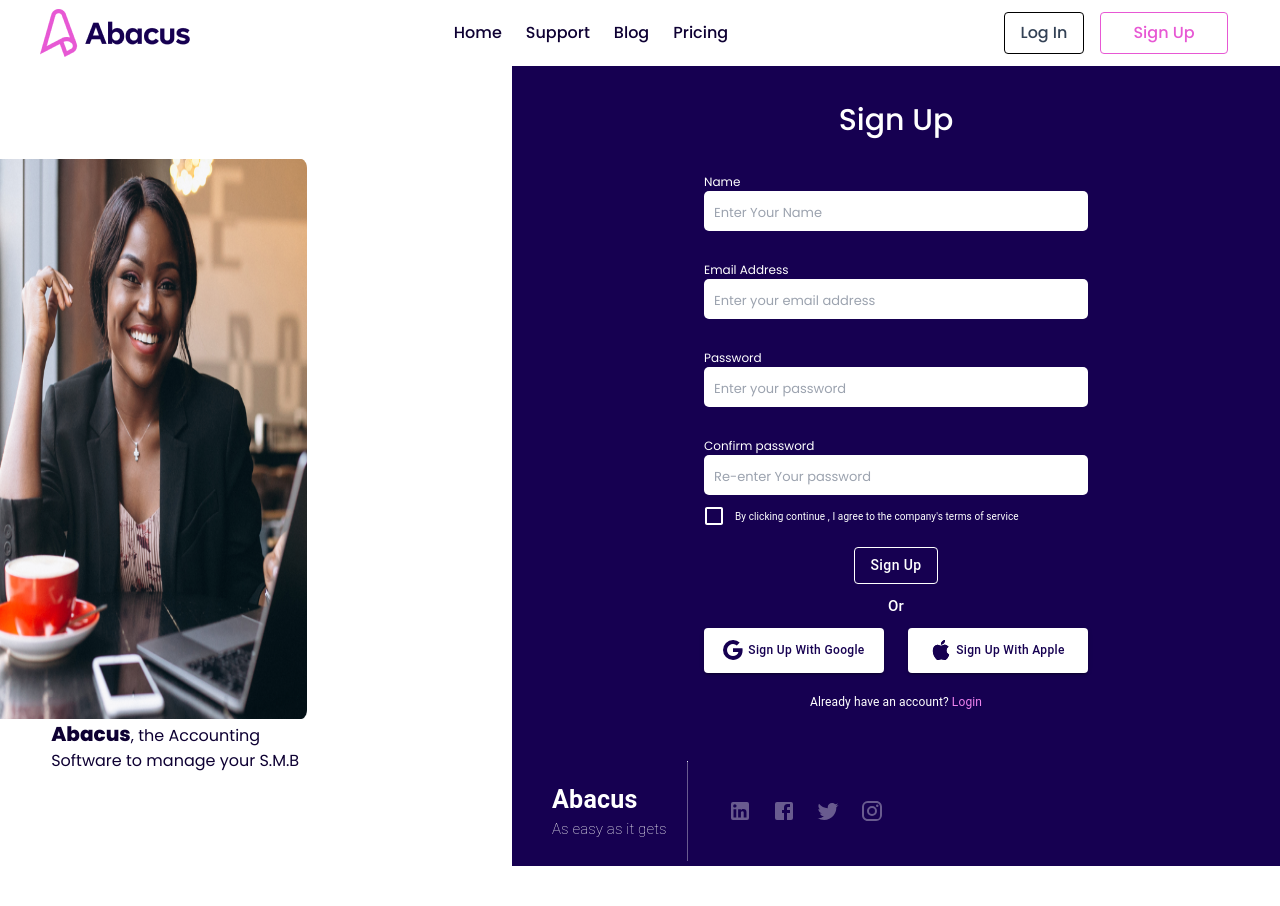
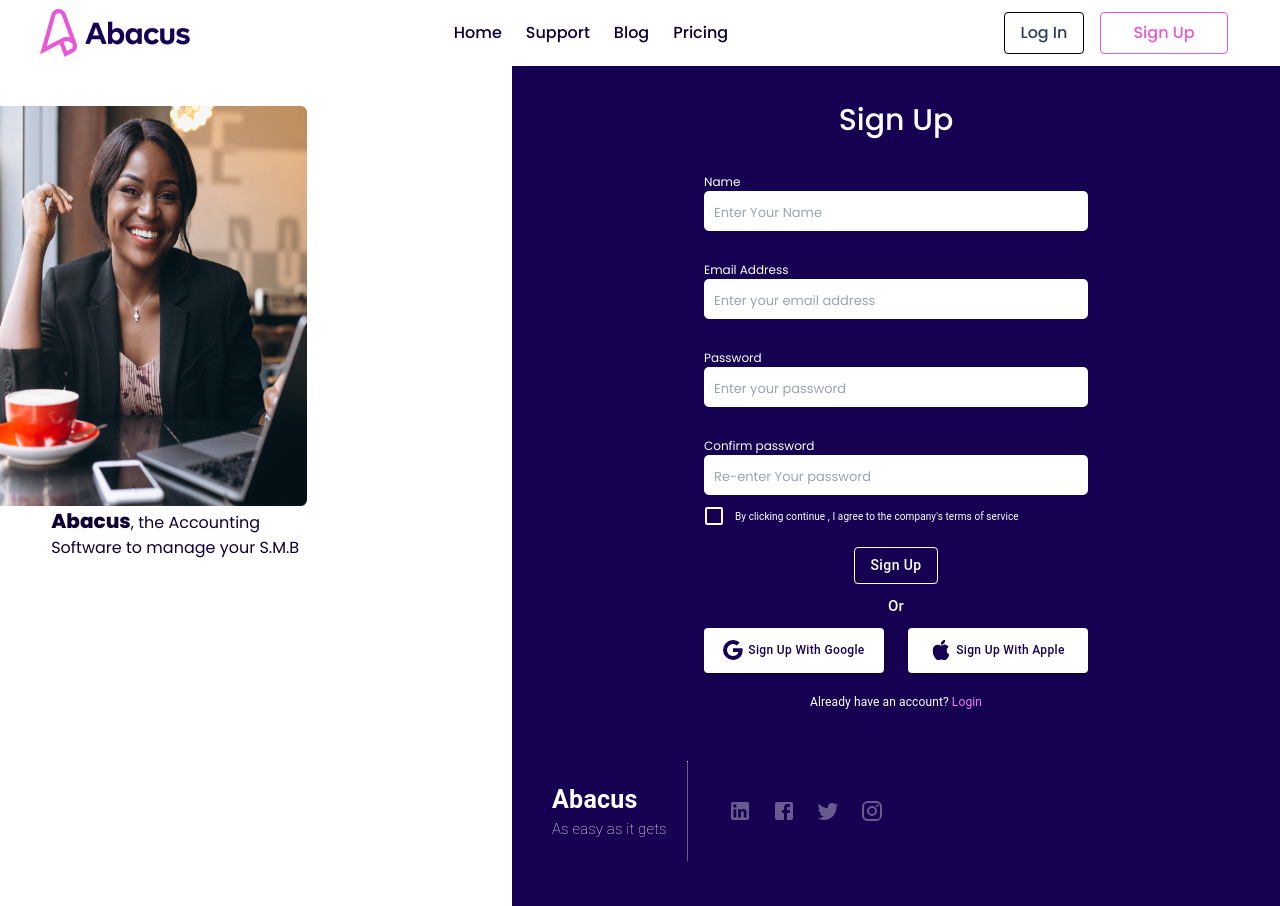
Before and after one commit to Abacus-Africa/Abacus-Frontend, a React (Create React App) app: page /signup in a window 1280 px wide. Before the commit the page ends 866 px from the top, so only its background shows below. Built offline with nearby package versions, Linux system fonts and the light colour scheme.

Commit message:
edited signup page

```diff
--- a/src/pages/signup/Signup.css
+++ b/src/pages/signup/Signup.css
@@ -16,14 +16,12 @@
   -webkit-box-direction: normal;
       -ms-flex-direction: column;
           flex-direction: column;
-  -webkit-box-pack: center;
-      -ms-flex-pack: center;
-          justify-content: center;
+  margin-top: 40px;
 }
 
 .signup_wrapper .signup_side_image img {
   width: 60%;
-  height: 70%;
+  height: 400px;
 }
 
 .signup_wrapper .signup_side_image div {
--- a/src/pages/signup/Signup.scss
+++ b/src/pages/signup/Signup.scss
@@ -8,11 +8,11 @@
         min-height: 100vh;
         display: flex;
         flex-direction: column;
-        justify-content: center;
+        margin-top: 40px;
 
         img{
             width: 60%;
-            height: 70%;
+            height: 400px;
         }
         div{
             padding-left: 10%;
```
Also changed, not shown: 1 other file (tests, documents, lock files or other folders).
